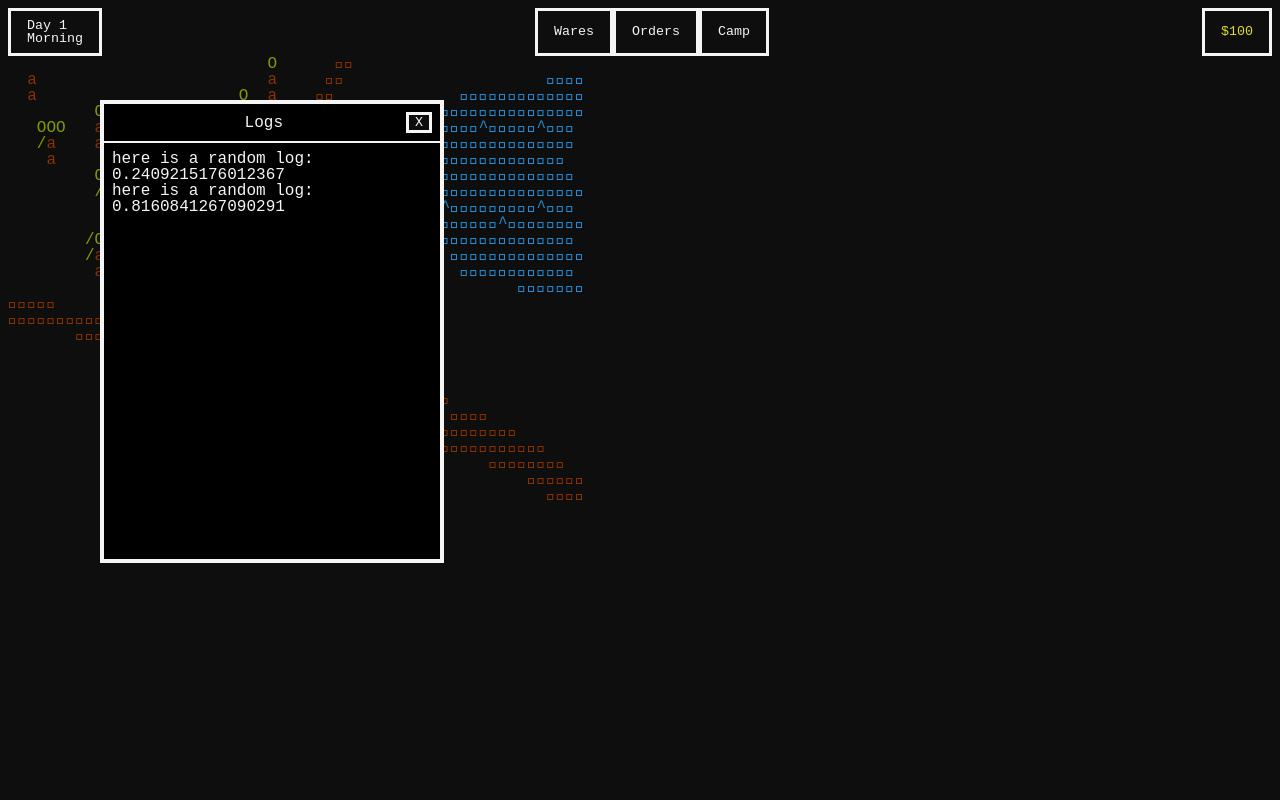
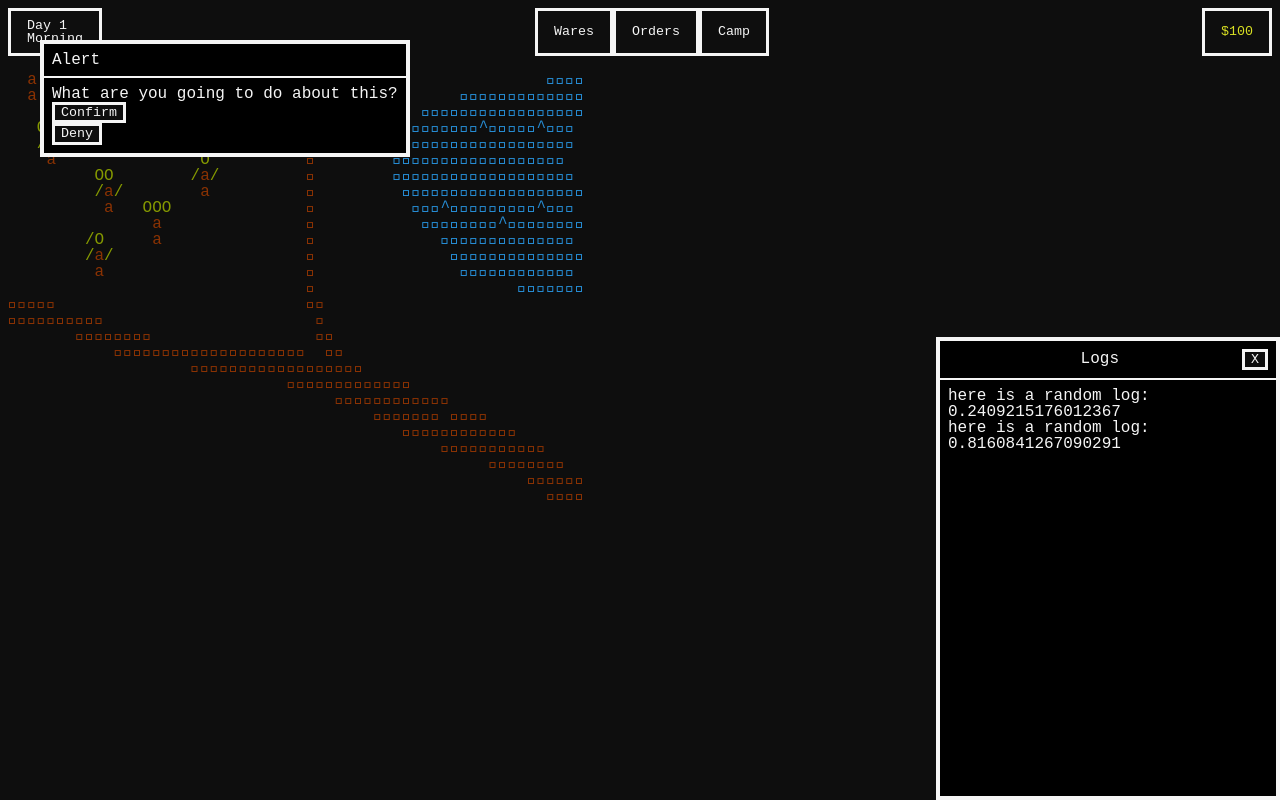
Before and after one commit to zzox/outpost-js, a website built with Vite: page index.html in a window 1280 px wide. Built offline with nearby package versions, Linux system fonts and the light colour scheme.

Commit message:
alert box

```diff
--- a/src/main.css
+++ b/src/main.css
@@ -8,6 +8,7 @@
   --bg-color: #0e0e0e;
   --color: whitesmoke;
   font-size: 16px;
+  --top: 999;
 }
 
 body {
@@ -86,14 +87,16 @@
   overflow-y: scroll;
 }
 
-.min-box {}
-
 .day {
   align-items: start;
 }
 
-.money {
+/* .money {
   color: var(--gold);
+} */
+
+.top {
+  z-index: var(--top);
 }
 
 #logs > .box-content {
@@ -119,7 +122,7 @@
 .TAN { color: #b58900 }
 
 /* made up */
-.BG { color: #0e0e0e }
+.BG { color: var(--bg-color) }
 .BROWN { color: #893203 }
 .GOLD { color: #d8df23 }
 
--- a/src/main.ts
+++ b/src/main.ts
@@ -1,4 +1,4 @@
-import { LogList } from './ui/renderable'
+import { Alert, LogList } from './ui/renderable'
 import { addToMain, makeWorldAscii } from './ui/ui'
 
 console.log('hi world')
@@ -26,8 +26,14 @@
 
 const go = () => {
   makeWorldAscii()
-  logs = new LogList(100, 100)
+  logs = new LogList(0, 0)
   addToMain(logs)
+  // setting position here so the bounding client rect exists
+  logs.setPosition(16384, 16384)
+
+  const alert = new Alert(40, 40, 'What are you going to do about this?', [{ text: 'Confirm', cb: () => console.log('yeaeaa') }, { text: 'Deny', cb: () => console.log('no')}]);
+  addToMain(alert)
+
   requestAnimationFrame(next)
 }
 
--- a/src/ui/renderable.ts
+++ b/src/ui/renderable.ts
@@ -1,5 +1,5 @@
 import type { Inventory } from '../state/GameState'
-import { $make, MoveBox } from './ui'
+import { $make, MovableWindow } from './ui'
 
 export class WaresMenu {
   render = (wares:Inventory, prices:Inventory) => {
@@ -7,13 +7,36 @@
   }
 }
 
-export class LogList extends MoveBox {
+export class Alert extends MovableWindow {
+  constructor (x:number, y:number, textString:string, options:{ text: string, cb: () => void }[] ) {
+    super(x, y, 'Alert', false, 'Alert')
+
+    this.element.classList.add('top')
+
+    const text = $make('pre')
+    text.innerText = textString
+    this.content.appendChild(text)
+
+    options.forEach(({ text, cb }) => {
+      const button = $make('button')
+      const pre = $make('pre')
+      pre.innerText = text
+
+      button.appendChild(pre)
+
+      button.onclick = cb
+      this.content.appendChild(button)
+    });
+  }
+}
+
+export class LogList extends MovableWindow {
   logs: string[]
 
   preEl: HTMLPreElement
 
   constructor (x:number, y:number) {
-    super(x, y, 'Logs', 'logs')
+    super(x, y, 'Logs', true, 'logs')
 
     this.preEl = $make('pre') as HTMLPreElement
     this.preEl.innerText = (new Array(20)).map(_ => '\n').join('')
--- a/src/ui/ui.ts
+++ b/src/ui/ui.ts
@@ -8,8 +8,8 @@
 
 export const $make = (type:string): HTMLElement => document.createElement(type)
 
-export const addToMain = (box:MoveBox) => {
-  $q('main').appendChild(box.element)
+export const addToMain = (win:MovableWindow) => {
+  $q('main').appendChild(win.element)
 }
 
 const clamp = (value:number, min:number, max:number):number => Math.max(Math.min(value, max), min)
@@ -68,40 +68,48 @@
   $id('main').innerHTML = html;
 }
 
-export class MoveBox {
+export class MovableWindow {
   element:HTMLDivElement
   content:HTMLDivElement
 
   dragX:number = 0
   dragY:number = 0
 
-  constructor (x:number, y:number, titleText:string, id:string) {
+  constructor (x:number, y:number, titleText:string, hasXOut:boolean, id:string) {
     this.element = $make('div') as HTMLDivElement
     this.element.id = id
     const top = $make('div')
     const bottom = $make('div')
     const title = $make('pre')
-    const left = $make('pre')
-    const xOut = $make('button')
     this.content = $make('pre') as HTMLDivElement
 
     this.element.className = 'box'
     top.className = 'box-title'
     bottom.className = 'box-content'
-    left.innerText = ' '
     title.innerText = titleText
-    xOut.innerHTML = '<pre>X</pre>'
 
     this.element.appendChild(top)
     this.element.appendChild(bottom)
-    top.appendChild(left)
+
+    if (hasXOut) {
+      // left element used to balance out the right
+      const left = $make('pre')
+      left.innerText = ' '
+      top.appendChild(left)
+    }
+
     top.appendChild(title)
-    top.appendChild(xOut)
     bottom.appendChild(this.content)
 
     top.onmousedown = this.mouseDown
-    xOut.onmousedown = (ev) => ev.stopPropagation()
-    xOut.onclick = this.close
+
+    if (hasXOut) {
+      const xOut = $make('button')
+      xOut.innerHTML = '<pre>X</pre>'
+      top.appendChild(xOut)
+      xOut.onmousedown = (ev) => ev.stopPropagation()
+      xOut.onclick = this.close
+    }
 
     this.setPosition(x, y)
   }
```
